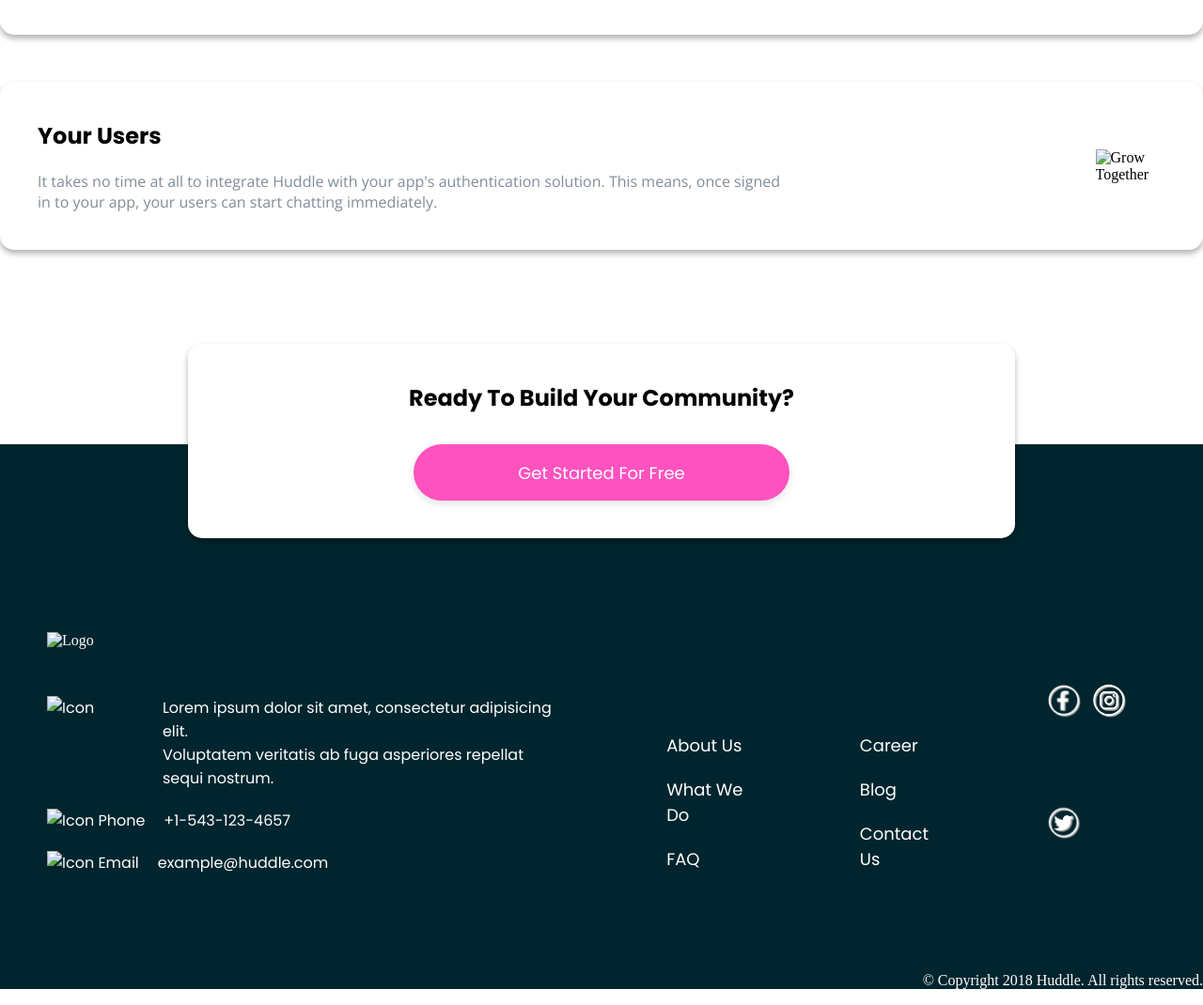
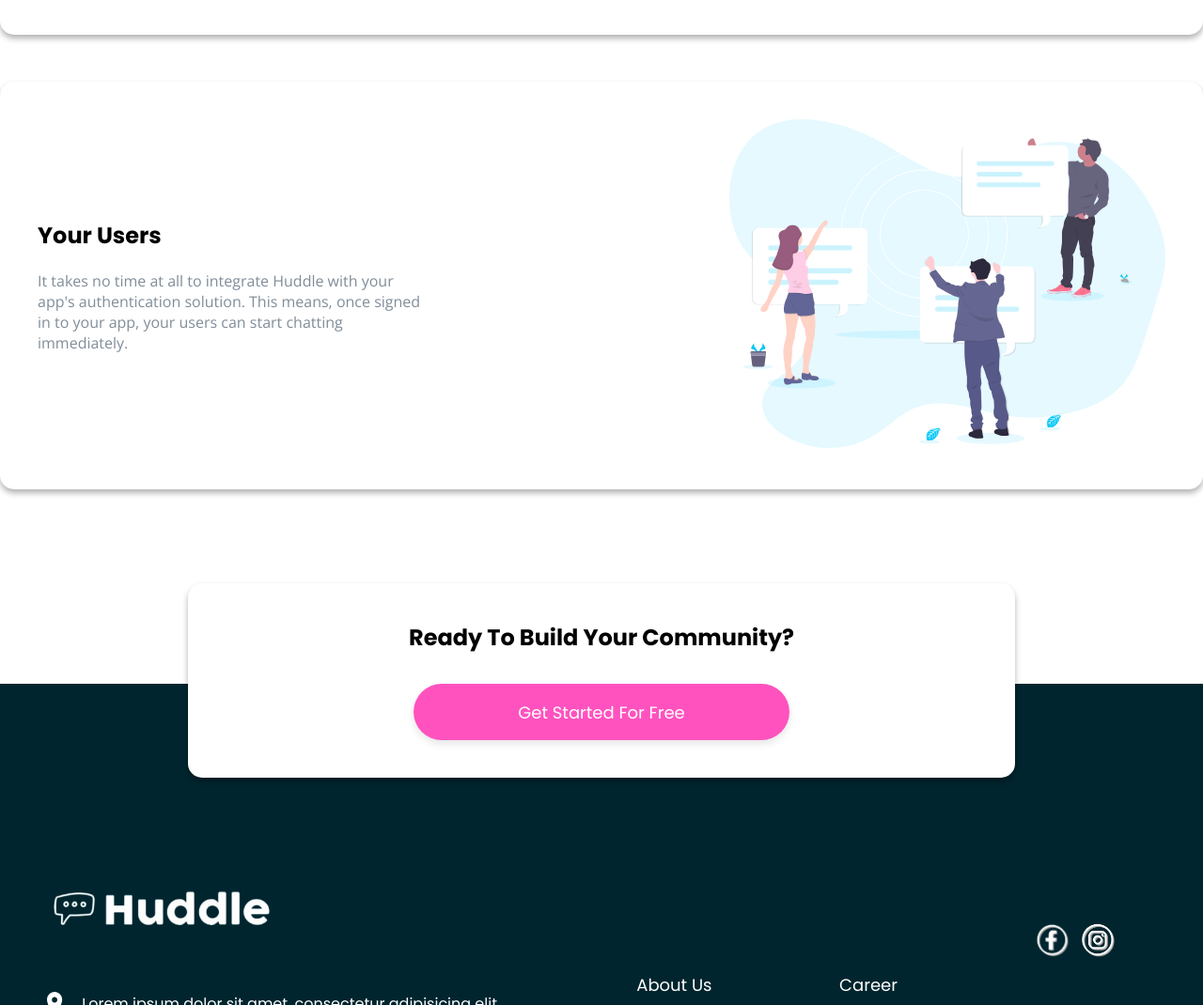
Before and after one commit to NicoleGomesO/Huddle, a plain HTML site: page index.html in a window 1280 px wide. Shown: the part 1730-2800 px from the top of the page at 94% size. Drawn offline with nearby package versions, Linux system fonts and the light colour scheme; the site is published under a folder, as on GitHub Pages, so addresses that start at the root find nothing.

Commit message:
Update index.html

```diff
--- a/index.html
+++ b/index.html
@@ -14,7 +14,7 @@
 <body>
     <header>
         <div class="ct1">
-            <img src="/images/logo.svg" alt="Logo Huddle">
+            <img src="images/logo.svg" alt="Logo Huddle">
             <button><a href="#">Try It Free</a></button>
         </div>
         <div class="ct2">
@@ -55,7 +55,7 @@
                 <p>It takes no time at all to integrate Huddle with your app's authentication solution. This means, once signed in to your app, your users can start chatting immediately.</p>
             </div>
             <div>
-                <img src="/images/pessoas-balao.svg" alt="Grow Together" class="img-card1">
+                <img src="images/pessoas-balao.svg" alt="Grow Together" class="img-card1">
             </div>
         </div>
 
@@ -67,18 +67,18 @@
     <footer>
     <div class="container">
         <div class="img-footer">
-          <img src="/images/logo-footer.png" alt="Logo" class="footer-logo">
+          <img src="images/logo-footer.png" alt="Logo" class="footer-logo">
         <div class="item">
             <div class="location">
-                <img src="/images/icon-location.svg" alt="Icon Location">
+                <img src="images/icon-location.svg" alt="Icon Location">
                 <p>Lorem ipsum dolor sit amet, consectetur adipisicing elit. <br> Voluptatem veritatis ab fuga asperiores repellat sequi nostrum.</p>
             </div>
             <div class="telefone">
-                <img src="/images/icon-phone.svg" alt="Icon Phone">
+                <img src="images/icon-phone.svg" alt="Icon Phone">
                 <p>+1-543-123-4657</p>
             </div>
             <div class="email">
-                <img src="/images/icon-email.svg" alt="Icon Email">
+                <img src="images/icon-email.svg" alt="Icon Email">
                 <p>example@huddle.com</p>
             </div>
         </div></div>
```
